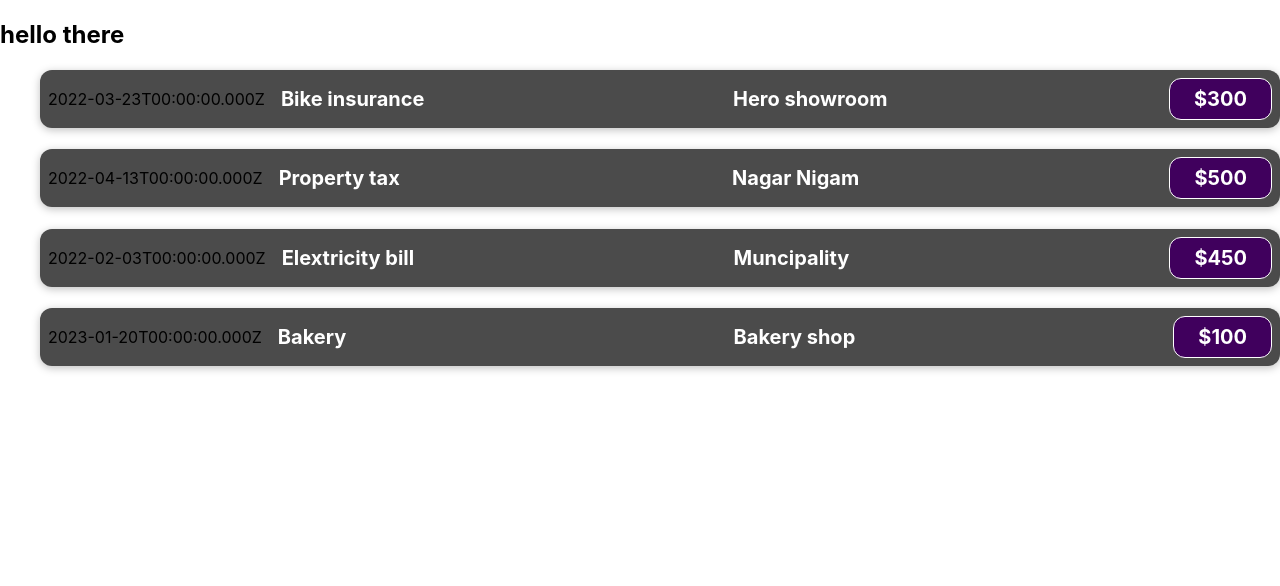
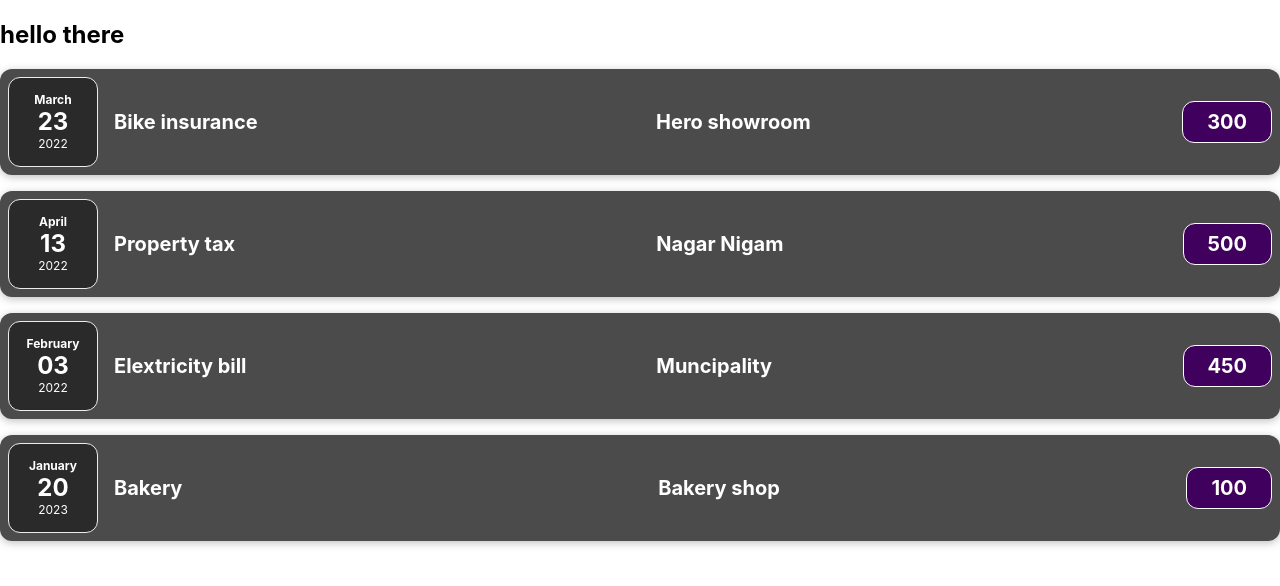
Before and after one commit to NSINGHRAJPUT/reactfromscratch, a React (Create React App) app: page / in a window 1280 px wide. Shown: the top 586 px of the page. Built offline with nearby package versions, Linux system fonts and the light colour scheme.

Commit message:
smComponents

```diff
--- a/src/App.js
+++ b/src/App.js
@@ -47,7 +47,7 @@
   return (
     <div>
       <h2>hello there</h2>
-      <ul>{expenseList}</ul>
+      {expenseList}
     </div>
   );
 }
--- /dev/null
+++ b/src/components/ExpenseDate.css
@@ -0,0 +1,26 @@
+.expense-date {
+  display: flex;
+  flex-direction: column;
+  width: 5.5rem;
+  height: 5.5rem;
+  border: 1px solid #ececec;
+  background-color: #2a2a2a;
+  color: white;
+  border-radius: 12px;
+  align-items: center;
+  justify-content: center;
+}
+
+.expense-date__month {
+  font-size: 0.75rem;
+  font-weight: bold;
+}
+
+.expense-date__year {
+  font-size: 0.75rem;
+}
+
+.expense-date__day {
+  font-size: 1.5rem;
+  font-weight: bold;
+}
--- /dev/null
+++ b/src/components/ExpenseDate.js
@@ -0,0 +1,16 @@
+import "./ExpenseDate.css";
+
+function ExpenseDate(props) {
+  const month = props.date.toLocaleString("en-US", { month: "long" });
+  const day = props.date.toLocaleString("en-US", { day: "2-digit" });
+  const year = props.date.getFullYear();
+  return (
+    <div className="expense-date">
+      <div className="expense-date__month">{month}</div>
+      <div className="expense-date__day">{day}</div>
+      <div className="expense-date__year">{year}</div>
+    </div>
+  );
+}
+
+export default ExpenseDate;
--- /dev/null
+++ b/src/components/ExpenseDetails.css
@@ -0,0 +1,45 @@
+.expense-item__description {
+  display: flex;
+  flex-direction: column;
+  gap: 1rem;
+  align-items: flex-end;
+  flex-flow: column-reverse;
+  justify-content: flex-start;
+  flex: 1;
+}
+
+.expense-item h2 {
+  color: #3a3a3a;
+  font-size: 1rem;
+  flex: 1;
+  margin: 0 1rem;
+  color: white;
+}
+
+.expense-item__price {
+  font-size: 1rem;
+  font-weight: bold;
+  color: white;
+  background-color: #40005d;
+  border: 1px solid white;
+  padding: 0.5rem;
+  border-radius: 12px;
+}
+
+@media (min-width: 580px) {
+  .expense-item__description {
+    flex-direction: row;
+    align-items: center;
+    justify-content: flex-start;
+    flex: 1;
+  }
+
+  .expense-item__description h2 {
+    font-size: 1.25rem;
+  }
+
+  .expense-item__price {
+    font-size: 1.25rem;
+    padding: 0.5rem 1.5rem;
+  }
+}
--- /dev/null
+++ b/src/components/ExpenseDetails.js
@@ -0,0 +1,13 @@
+import "./ExpenseDetails.css";
+
+function ExpenseDetails(props) {
+  return (
+    <div className="expense-item__description">
+      <h2>{props.title}</h2>
+      <h2>{props.expenseLocation}</h2>
+      <div className="expense-item__price">{props.amount}</div>
+    </div>
+  );
+}
+
+export default ExpenseDetails;
--- a/src/components/ExpenseItem.js
+++ b/src/components/ExpenseItem.js
@@ -1,17 +1,16 @@
+import ExpenseDate from "./ExpenseDate";
+import ExpenseDetails from "./ExpenseDetails";
 import "./ExpenseItem.css";
 
 function ExpenseItem(props) {
   return (
-    <div>
-      <h4>{props.index}</h4>
-      <div className="expense-item">
-        <div>{props.date.toISOString()}</div>
-        <div className="expense-item__description">
-          <h2>{props.title}</h2>
-          <h2>{props.expenseLocation}</h2>
-          <div className="expense-item__price">${props.amount}</div>
-        </div>
-      </div>
+    <div className="expense-item">
+      <ExpenseDate date={props.date} />
+      <ExpenseDetails
+        title={props.title}
+        expenseLocation={props.expenseLocation}
+        amount={props.amount}
+      />
     </div>
   );
 }
```
